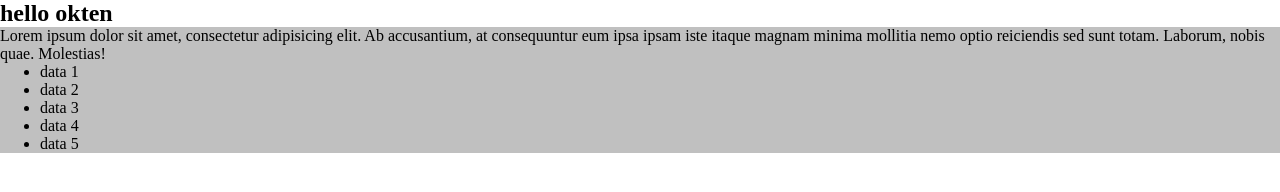
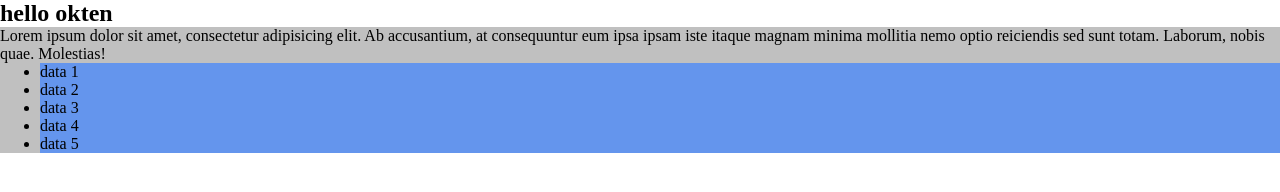
Before and after one commit to GrayHead/git-dec-2024, a plain HTML site: page lesson1/index.html in a window 1280 px wide. Drawn offline with Linux system fonts and the light colour scheme.

Commit message:
перший коміт на новій гілці

```diff
--- a/lesson1/index.html
+++ b/lesson1/index.html
@@ -14,6 +14,10 @@
 
         .target {
             background: silver;
+        }
+
+        li {
+            background: cornflowerblue;
         }
     </style>
 </head>
```
